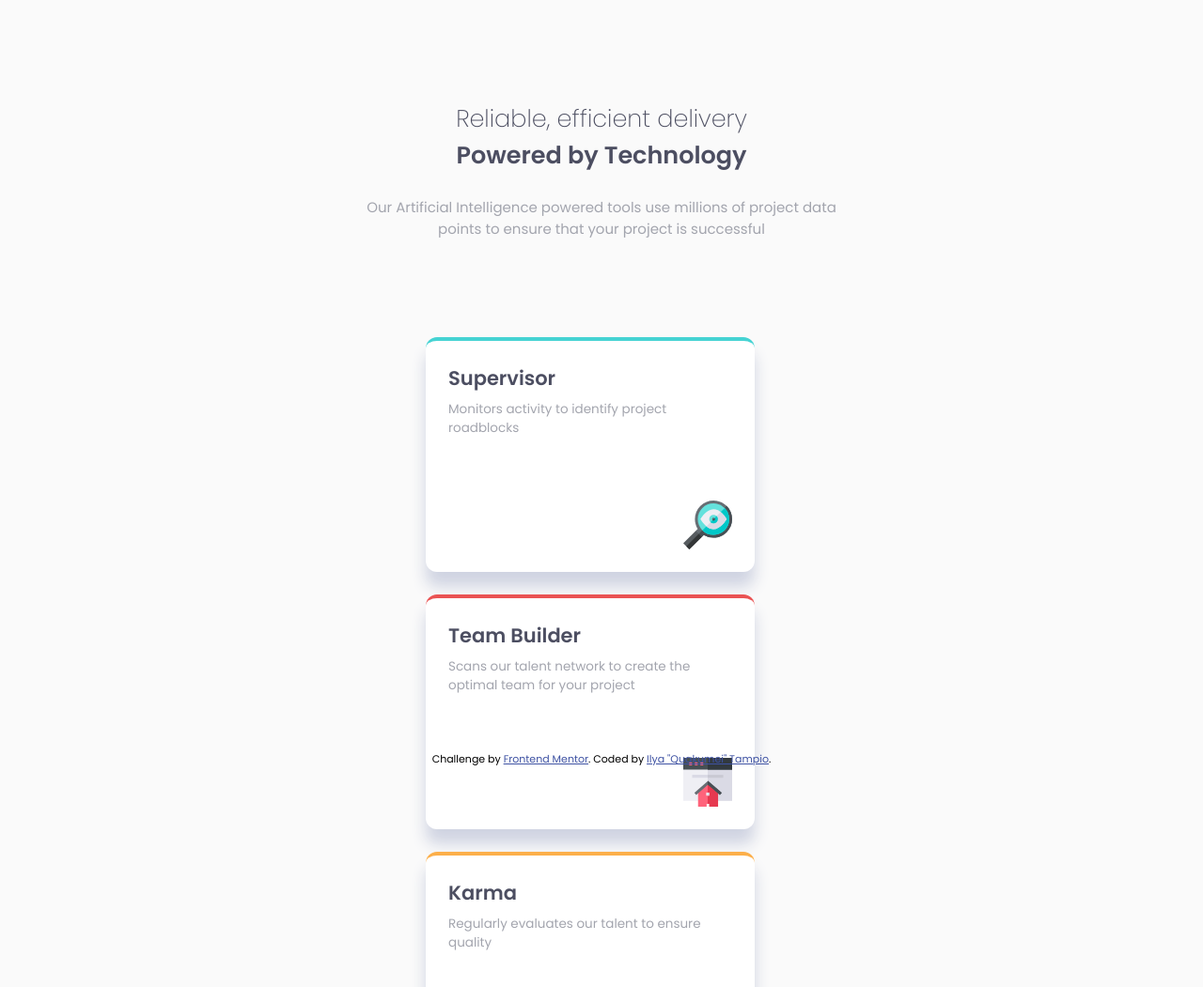
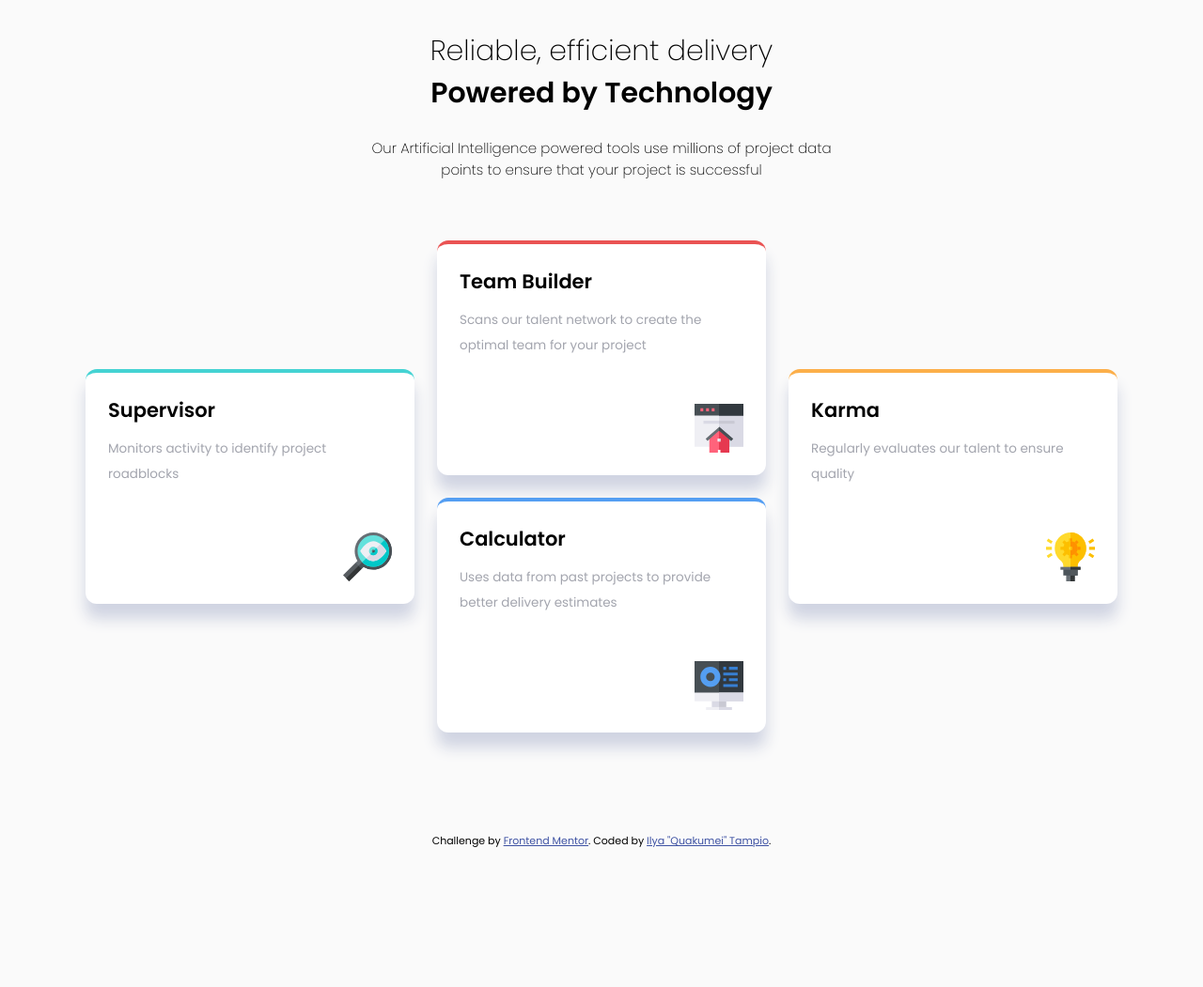
Before and after one commit to Quakumei/FM-four-card-feature-section, a plain HTML site: page index.html in a window 1280 px wide. Shown: the top 1051 px of the page at 94% size. After the commit the page ends 947 px from the top, so only its background shows below. Drawn offline with Linux system fonts and the light colour scheme.

Commit message:
Done!
With a tiny bit of frustration, but still

```diff
--- a/index.html
+++ b/index.html
@@ -5,100 +5,52 @@
   <meta name="viewport" content="width=device-width, initial-scale=1.0"> <!-- displays site properly based on user's device -->
 
   <link rel="icon" type="image/png" sizes="32x32" href="./images/favicon-32x32.png">
+
+  <title>Frontend Mentor | Four card feature section</title>
   <link rel="stylesheet" href="style.css">
-  <title>Frontend Mentor | Four card feature section</title>
-
-  <!-- Feel free to remove these styles or customise in your own stylesheet 👍 -->
-
 </head>
 <body>
-  <main>
-    <div class="header-section" id="page-description">
-      <h1 class="header-section__title">
-        Reliable, efficient delivery <br>
-        <b>Powered by Technology</b>
-      </h1>
-      <p class="header-section__description">
-        Our Artificial Intelligence powered tools use millions of project data points
-  to ensure that your project is successful
-      </p>
-    </div>
-    <div class="cards-container">
+<main>
 
 
+  <div class="page-heading">
+    <h1 class="page-heading__title">
+      Reliable, efficient delivery<br>
+      <b>Powered by Technology</b>
+    </h1>
+    <div class="page-heading__description">
+      Our Artificial Intelligence powered tools use millions of project data points
+      to ensure that your project is successful
+    </div>
+  </div>
 
+  <div class="cards-container">
     <div class="feature-card feature-card--supervisor">
-
-      <div class="header-section">
-        <h1 class="header-section__title">
-          <b>Supervisor</b>
-        </h1>
-        <p class="header-section__description">
-          Monitors activity to identify project roadblocks
-        </p>
-      </div>
+      <div class="feature-card__title">Supervisor</div>
+      <div class="feature-card__description">Monitors activity to identify project roadblocks</div>
       <img src="images/icon-supervisor.svg" alt="" class="feature-card__icon">
     </div>
 
     <div class="feature-card feature-card--team-builder">
-
-      <div class="header-section">
-        <h1 class="header-section__title">
-          <b>Team Builder</b>
-        </h1>
-        <p class="header-section__description">
-          Scans our talent network to create the optimal team for your project
-        </p>
-      </div>
+      <div class="feature-card__title">Team Builder</div>
+      <div class="feature-card__description">Scans our talent network to create the optimal team for your project</div>
       <img src="images/icon-team-builder.svg" alt="" class="feature-card__icon">
     </div>
 
     <div class="feature-card feature-card--karma">
-
-      <div class="header-section">
-        <h1 class="header-section__title">
-          <b>Karma</b>
-        </h1>
-        <p class="header-section__description">
-          Regularly evaluates our talent to ensure quality
-        </p>
-      </div>
+      <div class="feature-card__title">Karma</div>
+      <div class="feature-card__description">Regularly evaluates our talent to ensure quality</div>
       <img src="images/icon-karma.svg" alt="" class="feature-card__icon">
     </div>
 
     <div class="feature-card feature-card--calculator">
-
-      <div class="header-section">
-        <h1 class="header-section__title">
-          <b>Calculator</b>
-        </h1>
-        <p class="header-section__description">
-          Uses data from past projects to provide better delivery estimates
-        </p>
-      </div>
+      <div class="feature-card__title">Calculator</div>
+      <div class="feature-card__description">Uses data from past projects to provide better delivery estimates</div>
       <img src="images/icon-calculator.svg" alt="" class="feature-card__icon">
     </div>
+
   </div>
-
-
-  </main>
-
-
-
-
-
-
-
-
-
-
-
-
-
-
-
-
-
+</main>
   <footer>
     <p class="attribution">
       Challenge by <a href="https://www.frontendmentor.io?ref=challenge" target="_blank">Frontend Mentor</a>.
--- a/style.css
+++ b/style.css
@@ -34,6 +34,7 @@
 }
 
 body {
+    padding: 2rem;
     margin:0;
     background-color: var(--gray-100);
     font-family: var(--family);
@@ -42,86 +43,36 @@ body {
 
 main {
     display:flex;
-    flex-direction: column;
-    align-items: center;
-    padding: 1.7rem;
+    flex-direction:column;
     height: 100%;
-}
-
-.cards-container {
-    display:flex;
-    flex-direction: column;
     align-items: center;
 }
 
-p {
-    margin: 0;
+.page-heading {
+    text-align: center;
+    max-width: 32rem;
 }
 
-@media only screen and (min-width: 750px){
-    .header-section__title {
-        font-size: calc(var(--fs-base)*3);
-    }
+.page-heading__title {
+    margin: 0;
+    font-weight:var(--weight-light);
+    font-size: calc(var(--fs-base) * 1.6);
 }
 
-@media only screen and (min-width:1100px){
-    body {
-        height:100vh;
-    }
-
-
-
-    .cards-container {
-
-    }
-}
-
-
-.header-section {
-    margin: 5rem 0;
-    text-align: center;
-    color: var(--blue-900);
-}
-
-.header-section__title {
-    margin: 0;
-    font-weight:var(--weight-light);
-    font-size: calc(var(--fs-base) * 1.7);
-}
-
-.header-section__title b {
+.page-heading__title b{
     font-weight: var(--weight-bold);
 }
 
-.header-section__description {
-    margin-top: 1.5rem;
-    color: var(--blue-700);
-    font-weight: var(--weight-normal);
-}
-
-#page-description {
-
-    max-width: 32rem;
-}
-
-.feature-card .header-section {
-    margin: 0;
-    text-align: left;
-}
-
-.feature-card .header-section__title {
-    font-size: calc(var(--fs-base)*1.4);
-}
-
-.feature-card .header-section__description {
-    font-size: calc(var(--fs-base)*0.9);
-    margin-top: 0.5rem;
+.page-heading__description {
+    padding-top: 1.5rem;
+    font-weight: var(--weight-light);
 }
 
 .feature-card {
-    margin: 1.5rem 1.5rem 0 0;
-    display:grid;
+    display:flex;
     flex-direction: column;
+    align-items: stretch;
+
     background-color: var(--white);
     padding: 1.5rem;
     border-radius: var(--radii);
@@ -147,9 +98,79 @@ p {
     border-color: var(--orange-300);
 }
 
+.feature-card__title {
+    margin: 0;
+    font-weight: var(--weight-bold);
+    font-size: calc(var(--fs-base)*1.4);
+}
+
+.feature-card__description {
+    margin: 0;
+    flex-grow:1;
+    margin-top:0.75rem;
+    font-weight: var(--weight-normal);
+    font-size: calc(var(--fs-base)*0.9);
+    color:var(--blue-700);
+    line-height: 2;
+}
+
 .feature-card__icon {
     align-self: flex-end;
-    justify-self: flex-end;
     width: 52px;
     height: 52px;
 }
+
+.cards-container {
+    padding-top: 4rem;
+    padding-bottom: 6rem;
+
+    max-width:350px;
+    display: flex;
+    flex-direction: column;
+    column-gap: 1.5rem;
+
+    grid-template-columns: repeat(auto-fit, minmax(350px, 1fr));
+    grid-gap: 1.5rem;
+    grid-auto-flow: dense;
+}
+
+@media (min-width: 750px) {
+    .page-heading__title {
+        font-size: calc(var(--fs-base) * 2);
+    }
+
+    .cards-container {
+        display:grid;
+        min-width: calc(750px);
+    }
+}
+
+@media (min-width: 1200px) {
+    .cards-container {
+        display:grid;
+        min-width: fit-content;
+    }
+
+    .feature-card--supervisor {
+        grid-column:  1 / 2;
+        grid-row: 2 / 4;
+    }
+
+    .feature-card--team-builder {
+        grid-column: 2/3;
+        grid-row: 1/3;
+
+    }
+
+    .feature-card--calculator {
+        grid-column: 2/3;
+        grid-row: 3/5;
+
+    }
+
+    .feature-card--karma {
+        grid-column: 3 /4;
+        grid-row: 2/4;
+
+    }
+}
```
Also changed, not shown: screenshot.jpg (added), 3 other files.
